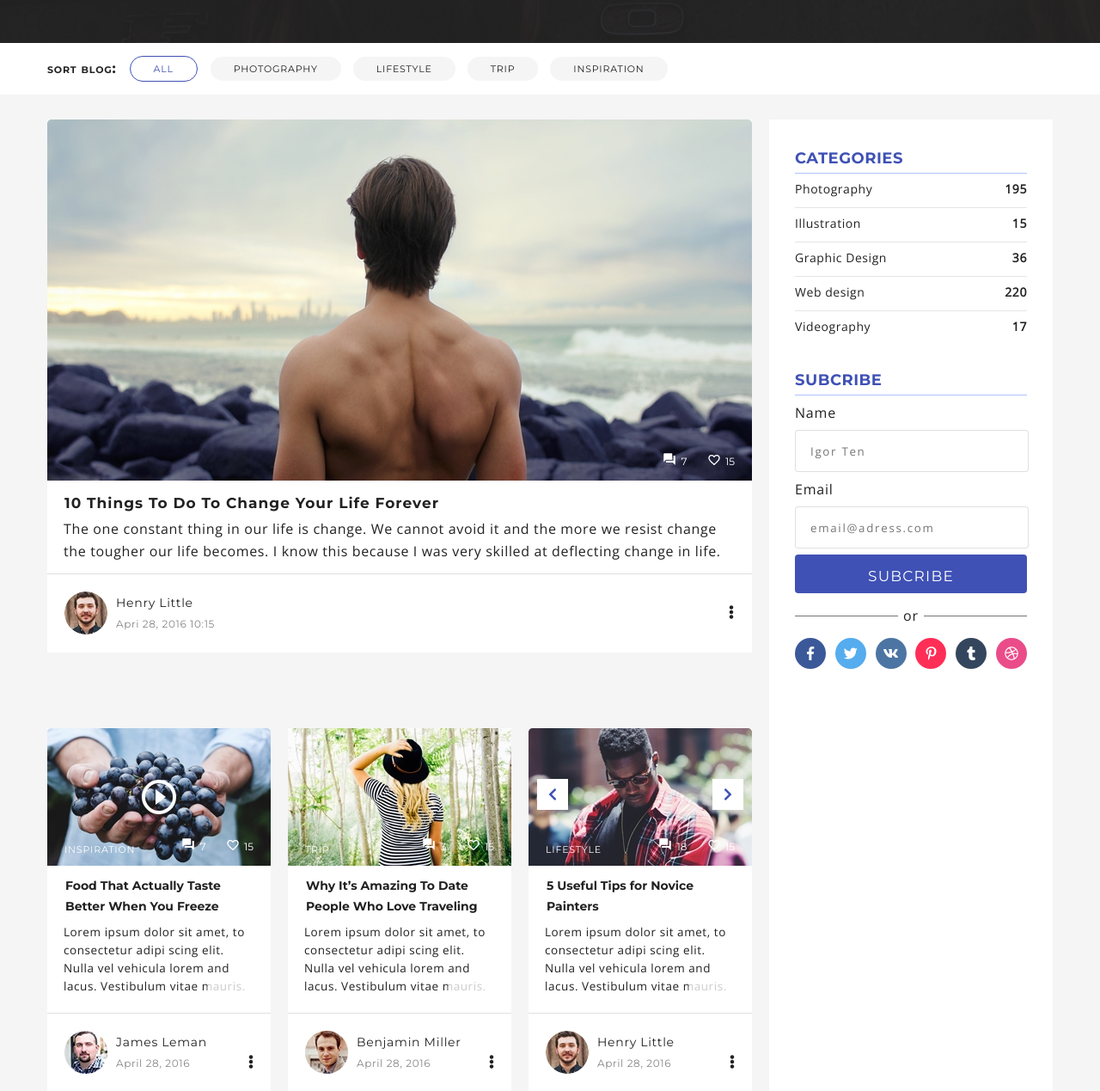
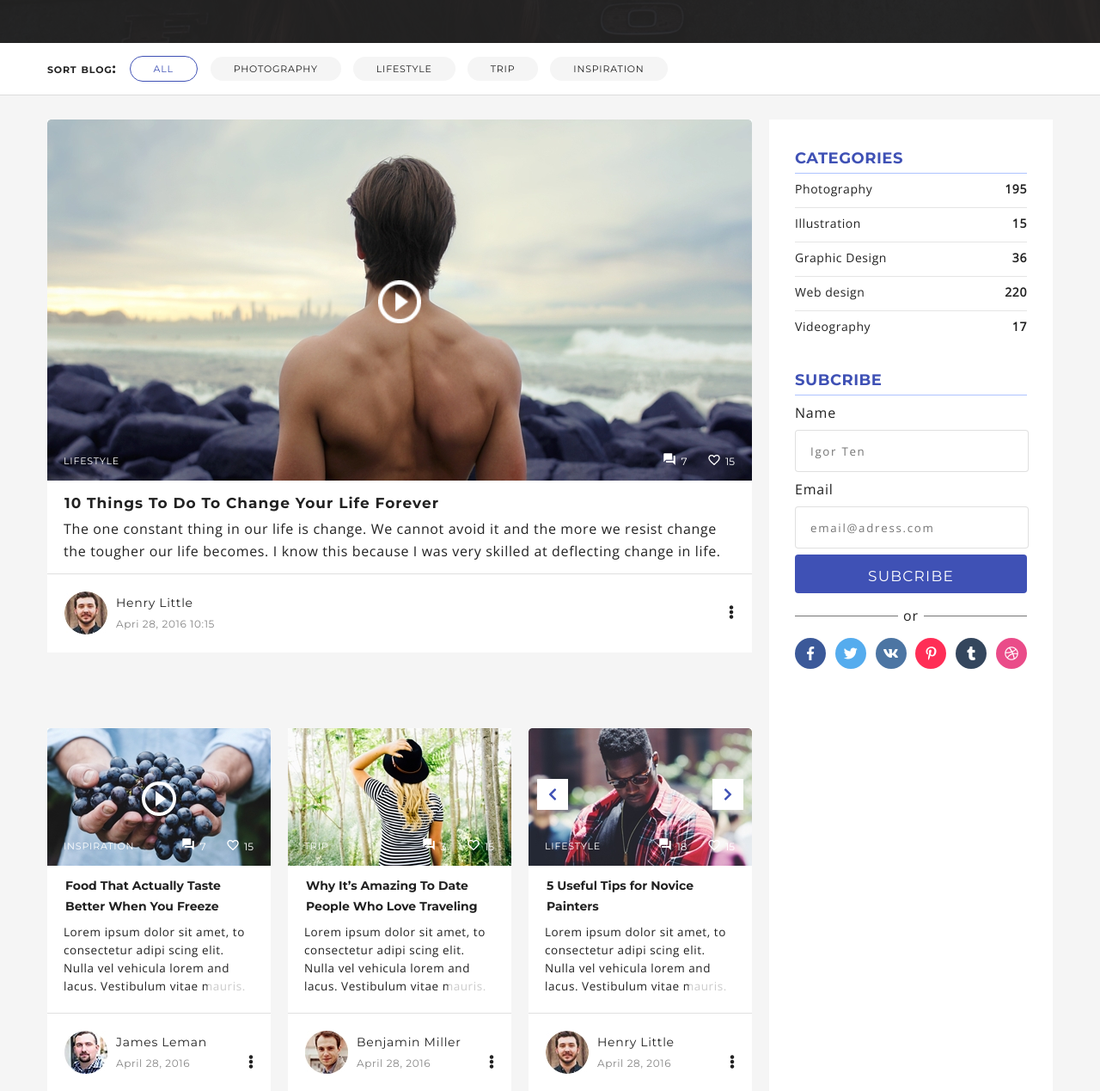
Before and after one commit to OliaKvasha/hw1, a PHP site: page / in a window 1280 px wide. Shown: the part 792-2061 px from the top of the page at 86% size. Run offline with PHP 8.4, Linux system fonts and the light colour scheme; some libraries are stand-ins or nearby versions.

Commit message:
main-article

```diff
--- a/hw6/css/style.css
+++ b/hw6/css/style.css
@@ -241,6 +241,7 @@ body {
   color: rgba(0, 0, 0, 0.87);
   font-size: 16px;
   letter-spacing: 0.8px;
+  box-shadow: 0 1px 0 #dddddd;
 }
 
 .sort__title {
@@ -366,26 +367,42 @@ body {
   font-size: 16px;
   letter-spacing: 0.8px;
   position: absolute;
-  bottom: 15px;
-  left: 20px;
+  bottom: 19px;
+  left: 19px;
 }
 
 .icon_on-picture {
-  background: url(../images/icons/play.png) no-repeat 50% 50%;
+  background: url(../images/icons/play.png);
   background-size: cover;
   width: 40px;
   height: 40px;
   position: absolute;
-  top: 60px;
-  left: 110px;
+  top: 50%;
+  left: 50%;
+  margin-top: -20px;
+  margin-left: -20px;
 }
 
 .icon_on-picture:hover {
-  width: 43px;
-  height: 43px;
-  top: 57px;
-  left: 107px;
+  width: 44px;
+  height: 44px;
+  margin-top: -22px;
+  margin-left: -22px;
   transition: 0.3s;
+}
+
+.main-article .icon_on-picture {
+  width: 50px;
+  height: 50px;
+  margin-top: -25px;
+  margin-left: -25px;
+}
+
+.main-article .icon_on-picture:hover {
+  width: 56px;
+  height: 56px;
+  margin-top: -28px;
+  margin-left: -28px;
 }
 
 .shadow {
--- a/hw6/index.html
+++ b/hw6/index.html
@@ -168,6 +168,8 @@
                         <img src="images/icons/heart.png" alt="icons">
                         <span>15</span>
                     </div>
+                    <span class="label_on-picture small-caps">lifestyle</span>
+                    <div class="icon_on-picture"></div>
                 </div>
                 <h2 class="main-article__title">
                     <a href="#">10 Things To Do To Change Your Life Forever</a>
```
